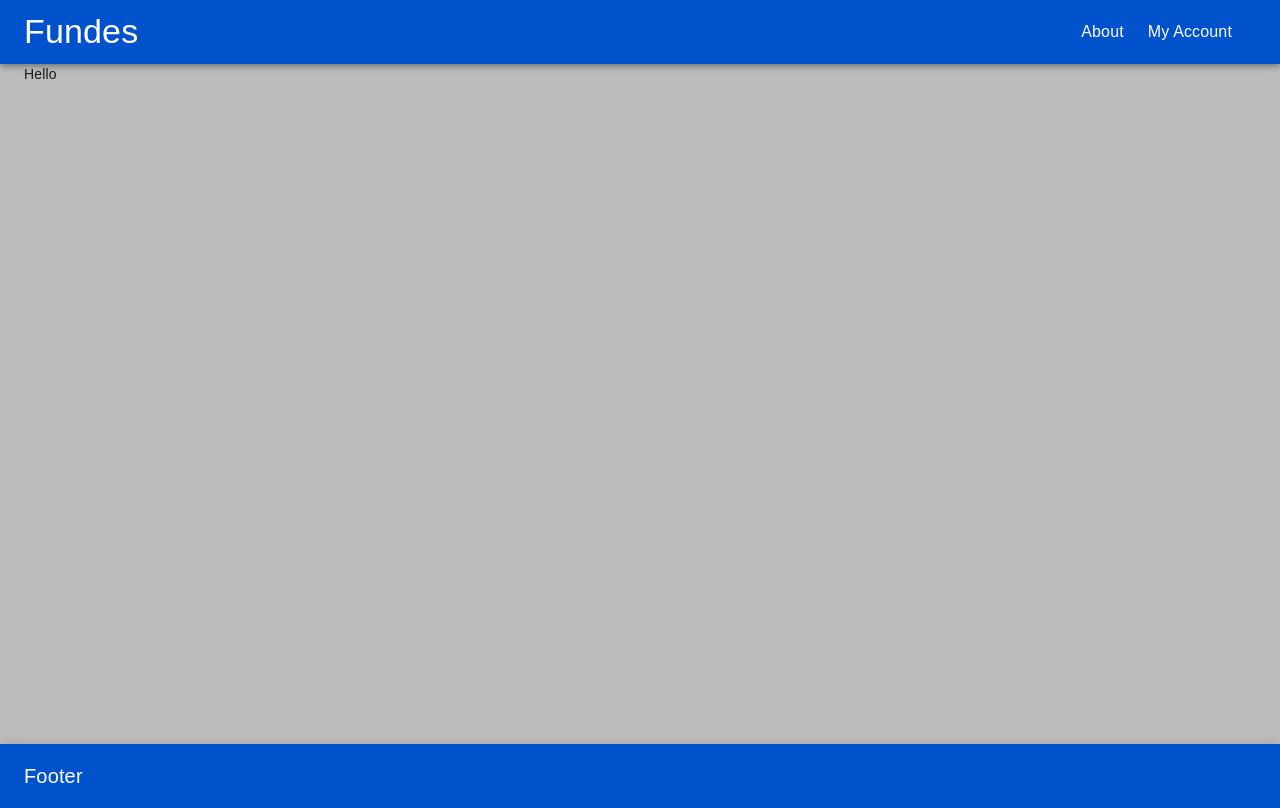
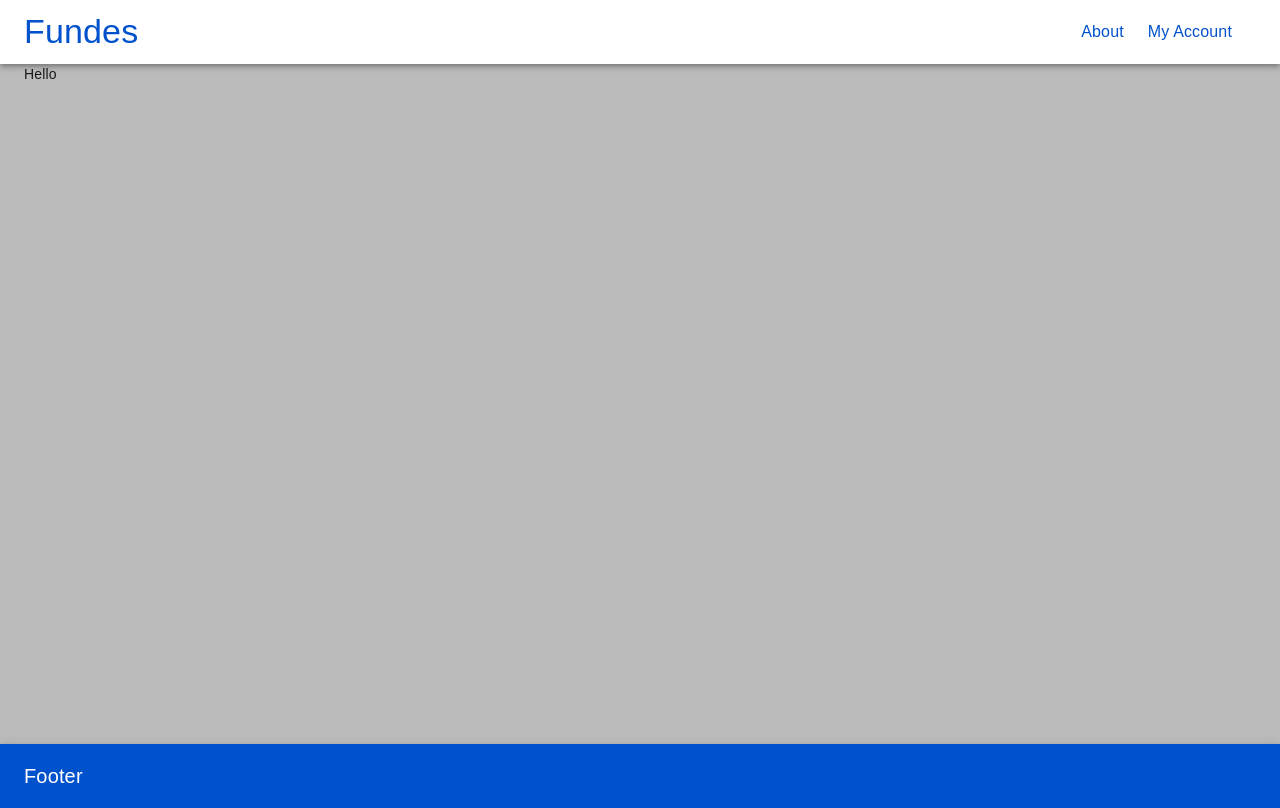
Before and after one commit to fundes-dev/fundes-client-web, a Next.js app: page / in a window 1280 px wide. Built offline with nearby package versions, Linux system fonts and the light colour scheme.

Commit message:
fix header styling

```diff
--- /dev/null
+++ b/components/AppBar/index.js
@@ -0,0 +1,13 @@
+import React from 'react';
+import MaterialAppBar from '@material-ui/core/AppBar';
+import { styled } from '@material-ui/core/styles';
+
+const StyledAppBar = styled(MaterialAppBar)({
+  justifyContent: 'space-between',
+  background: 'white',
+  position: 'static',
+});
+
+const AppBar = (props) => <StyledAppBar {...props} />;
+
+export default AppBar;
--- /dev/null
+++ b/components/Toolbar/index.js
@@ -0,0 +1,14 @@
+import React from 'react';
+import MaterialToolbar from '@material-ui/core/Toolbar';
+import { styled } from '@material-ui/core/styles';
+
+const StyledToolbar = styled(MaterialToolbar)({
+  display: 'flex',
+  justifyContent: 'space-between',
+});
+
+
+const Toolbar = (props) => <StyledToolbar {...props} />;
+
+
+export default Toolbar;
--- /dev/null
+++ b/components/TopNav/index.js
@@ -0,0 +1,40 @@
+import React from 'react';
+import { styled } from '@material-ui/core/styles';
+import Link from '../Link';
+
+const StyledLink = styled(Link)(({ theme }) => ({
+  color: theme.palette.primary.main,
+  textDecoration: 'none',
+  fontSize: '16px',
+}));
+
+const List = styled('ul')({
+  display: 'flex',
+  justifyContent: 'flex-end',
+  marginLeft: 'auto',
+  listStyle: 'none',
+});
+
+const ListItem = styled('li')(({ theme }) => ({
+  marginRight: theme.spacing(3),
+}));
+
+
+const TopNav = () => (
+  <nav>
+    <List>
+      <ListItem>
+        <StyledLink href="/about">
+              About
+        </StyledLink>
+      </ListItem>
+      <ListItem>
+        <StyledLink href="/my-account">
+              My Account
+        </StyledLink>
+      </ListItem>
+    </List>
+  </nav>
+);
+
+export default TopNav;
--- a/containers/header/Header.js
+++ b/containers/header/Header.js
@@ -1,59 +1,26 @@
-import { Toolbar, AppBar, Typography } from '@material-ui/core';
-import { makeStyles, styled } from '@material-ui/core/styles';
+import { Typography } from '@material-ui/core';
+import { styled } from '@material-ui/core/styles';
+import AppBar from '../../components/AppBar';
+import Toolbar from '../../components/Toolbar';
 import Link from '../../components/Link';
+import TopNav from '../../components/TopNav';
 
-
-const useStyles = makeStyles((theme) => ({
-  appBar: {
-    justifyContent: 'space-between',
-  },
-  ul: {
-    display: 'flex',
-    justifyContent: 'flex-end',
-    marginLeft: 'auto',
-    listStyle: 'none',
-  },
-  li: {
-    marginRight: theme.spacing(3),
-  },
+const HeaderLogo = styled(Link)(({ theme }) => ({
+  color: theme.palette.primary.main,
+  textDecoration: 'none',
 }));
 
-const HeaderLogo = styled(Link)({
-  color: 'white',
-  textDecoration: 'none',
-});
-const HeaderLink = styled(Link)({
-  color: 'white',
-  textDecoration: 'none',
-  fontSize: '16px',
-});
-
-const Header = () => {
-  const classes = useStyles();
-
-  return (
-    <AppBar position="static">
+const Header = () => (
+  <AppBar>
     <Toolbar>
       <Typography variant="h4">
         <HeaderLogo href="/" color="primary">
             Fundes
         </HeaderLogo>
       </Typography>
-        <ul className={classes.ul}>
-          <li className={classes.li}>
-            <HeaderLink href="/about">
-              About
-            </HeaderLink>
-          </li>
-          <li className={classes.li}>
-            <HeaderLink href="/my-account">
-              My Account
-            </HeaderLink>
-          </li>
-        </ul>
+      <TopNav />
     </Toolbar>
   </AppBar>
 );
-};
 
 export default Header;
```
Lines whose indentation alone changed are shown as unchanged.
